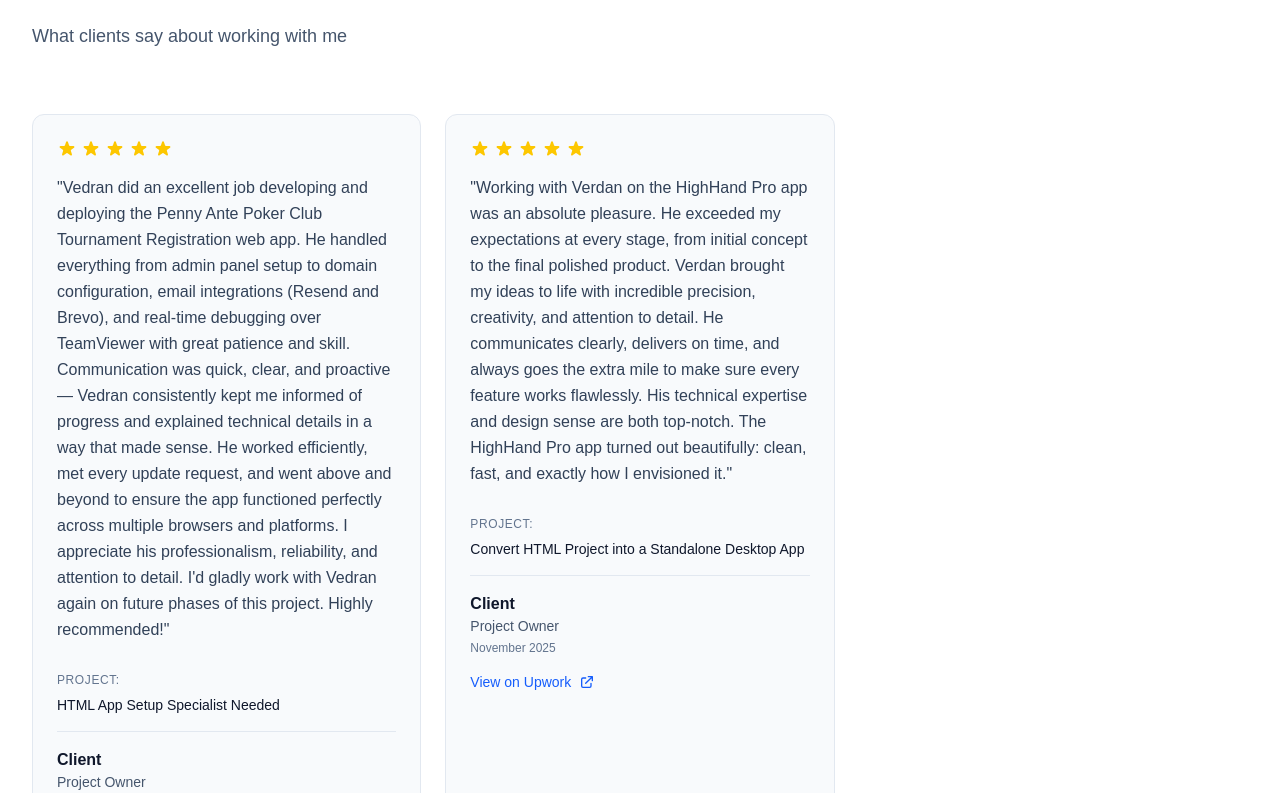
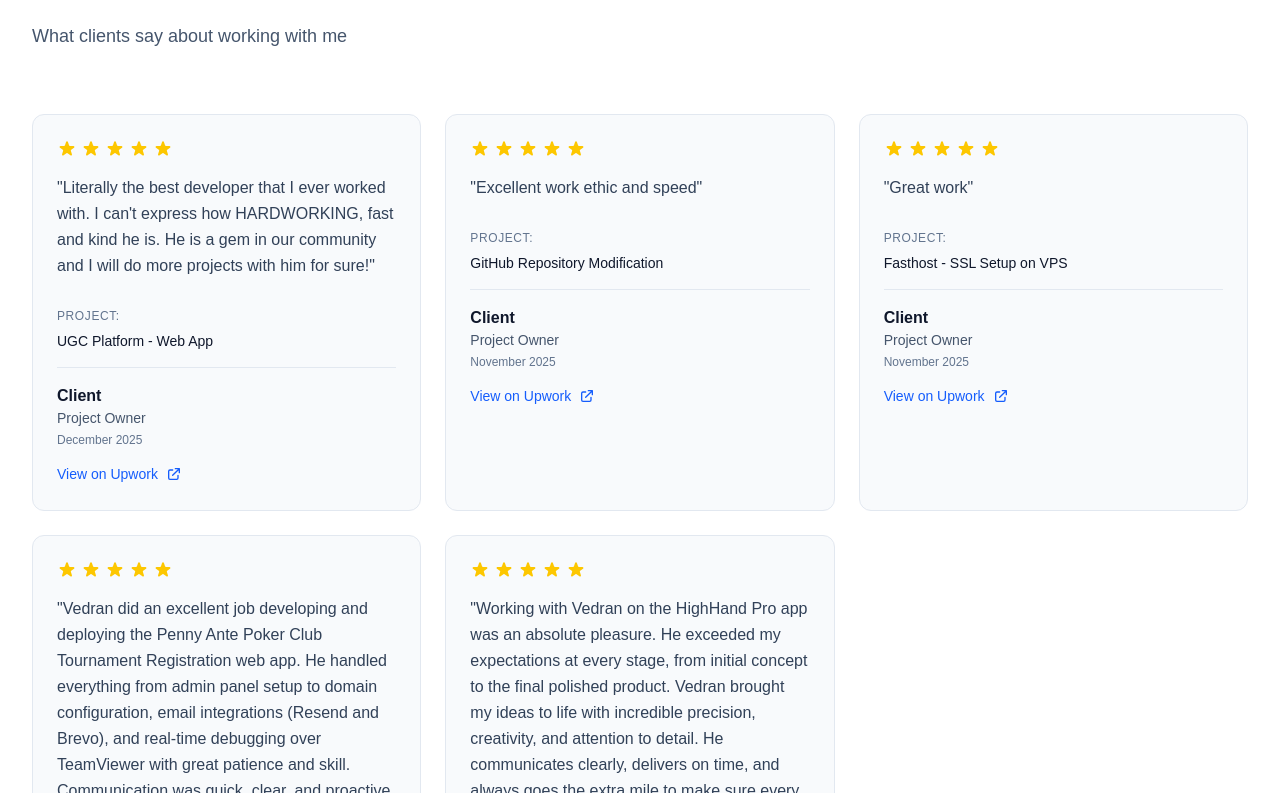
Before and after one commit to vedran77/vedransportfolio, a Next.js app: page / in a window 1280 px wide. Shown: the part 1787-2580 px from the top of the page. Built offline with nearby package versions, Linux system fonts and the light colour scheme.

Commit message:
update reviews

```diff
--- a/data/reviews.ts
+++ b/data/reviews.ts
@@ -15,9 +15,9 @@ export const reviews: Review[] = [
     clientName: "Client",
     clientTitle: "Project Owner",
     rating: 5,
-    comment: "Vedran did an excellent job developing and deploying the Penny Ante Poker Club Tournament Registration web app. He handled everything from admin panel setup to domain configuration, email integrations (Resend and Brevo), and real-time debugging over TeamViewer with great patience and skill. Communication was quick, clear, and proactive — Vedran consistently kept me informed of progress and explained technical details in a way that made sense. He worked efficiently, met every update request, and went above and beyond to ensure the app functioned perfectly across multiple browsers and platforms. I appreciate his professionalism, reliability, and attention to detail. I'd gladly work with Vedran again on future phases of this project. Highly recommended!",
-    projectTitle: "HTML App Setup Specialist Needed",
-    date: "2025-11-06",
+    comment: "Literally the best developer that I ever worked with. I can't express how HARDWORKING, fast and kind he is. He is a gem in our community and I will do more projects with him for sure!",
+    projectTitle: "UGC Platform - Web App",
+    date: "2025-12-21",
     upworkUrl: "https://www.upwork.com/freelancers/~01254b7b5cb0334c27",
   },
   {
@@ -25,7 +25,37 @@ export const reviews: Review[] = [
     clientName: "Client",
     clientTitle: "Project Owner",
     rating: 5,
-    comment: "Working with Verdan on the HighHand Pro app was an absolute pleasure. He exceeded my expectations at every stage, from initial concept to the final polished product. Verdan brought my ideas to life with incredible precision, creativity, and attention to detail. He communicates clearly, delivers on time, and always goes the extra mile to make sure every feature works flawlessly. His technical expertise and design sense are both top-notch. The HighHand Pro app turned out beautifully: clean, fast, and exactly how I envisioned it.",
+    comment: "Excellent work ethic and speed",
+    projectTitle: "GitHub Repository Modification",
+    date: "2025-11-23",
+    upworkUrl: "https://www.upwork.com/freelancers/~01254b7b5cb0334c27",
+  },
+  {
+    id: "3",
+    clientName: "Client",
+    clientTitle: "Project Owner",
+    rating: 5,
+    comment: "Great work",
+    projectTitle: "Fasthost - SSL Setup on VPS",
+    date: "2025-11-20",
+    upworkUrl: "https://www.upwork.com/freelancers/~01254b7b5cb0334c27",
+  },
+  {
+    id: "4",
+    clientName: "Client",
+    clientTitle: "Project Owner",
+    rating: 5,
+    comment: "Vedran did an excellent job developing and deploying the Penny Ante Poker Club Tournament Registration web app. He handled everything from admin panel setup to domain configuration, email integrations (Resend and Brevo), and real-time debugging over TeamViewer with great patience and skill. Communication was quick, clear, and proactive — Vedran consistently kept me informed of progress and explained technical details in a way that made sense. He worked efficiently, met every update request, and went above and beyond to ensure the app functioned perfectly across multiple browsers and platforms. I appreciate his professionalism, reliability, and attention to detail. I'd gladly work with Vedran again on future phases of this project. Highly recommended!",
+    projectTitle: "HTML App Setup Specialist Needed",
+    date: "2025-11-06",
+    upworkUrl: "https://www.upwork.com/freelancers/~01254b7b5cb0334c27",
+  },
+  {
+    id: "5",
+    clientName: "Client",
+    clientTitle: "Project Owner",
+    rating: 5,
+    comment: "Working with Vedran on the HighHand Pro app was an absolute pleasure. He exceeded my expectations at every stage, from initial concept to the final polished product. Vedran brought my ideas to life with incredible precision, creativity, and attention to detail. He communicates clearly, delivers on time, and always goes the extra mile to make sure every feature works flawlessly. His technical expertise and design sense are both top-notch. The HighHand Pro app turned out beautifully: clean, fast, and exactly how I envisioned it.",
     projectTitle: "Convert HTML Project into a Standalone Desktop App",
     date: "2025-11-04",
     upworkUrl: "https://www.upwork.com/freelancers/~01254b7b5cb0334c27",
```
